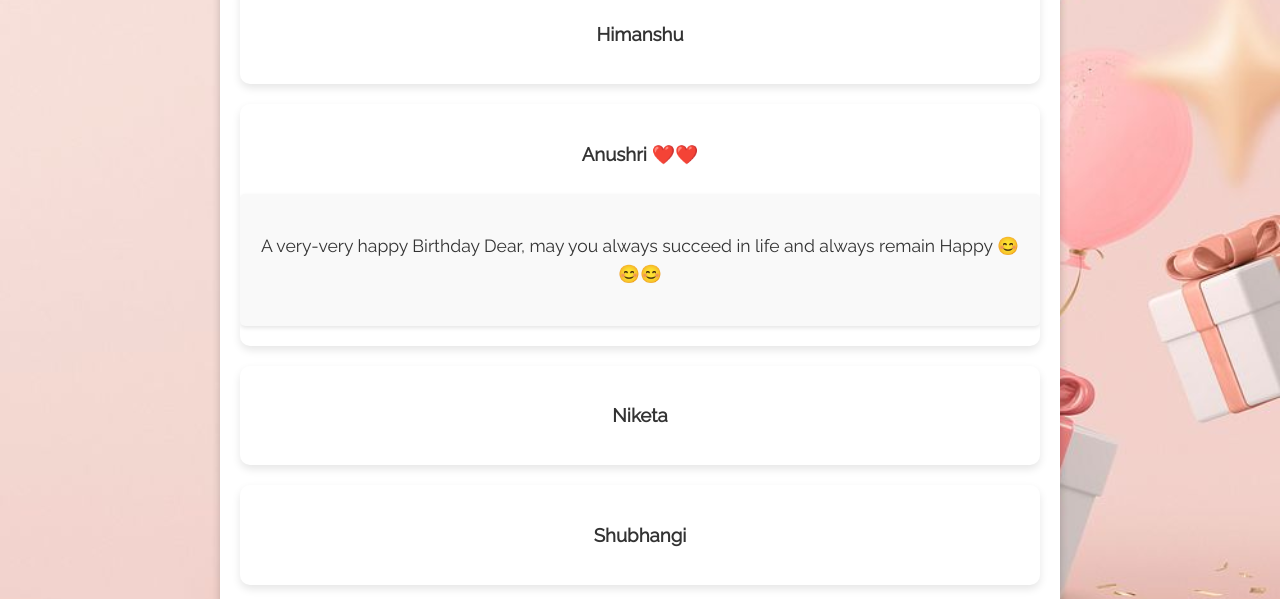
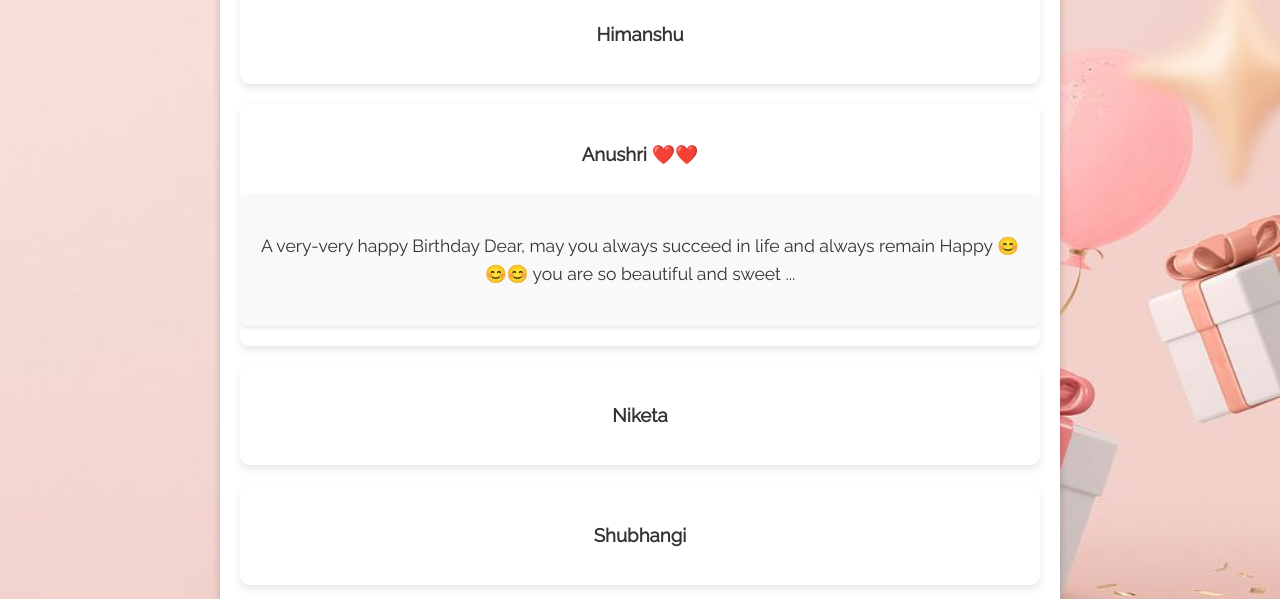
Before and after one commit to Amritsaha0/ls, a plain HTML site: page wishes.html in a window 1280 px wide. Both pictures are taken after a click on the element "Anushri ❤️❤️". Shown: the part 201-800 px from the top of the page. Drawn offline with Linux system fonts and the light colour scheme.

Commit message:
Update wishes.html

```diff
--- a/wishes.html
+++ b/wishes.html
@@ -206,7 +206,8 @@
             <div class="wish-card" onclick="toggleWishDetails(this)">
                 <h3>Anushri ❤️❤️</h3>
                 <div class="wish-details">
-                    <p>A very-very happy Birthday Dear, may you always succeed in life and always remain Happy 😊😊😊 </p>
+                    <p>A very-very happy Birthday Dear, may you always succeed in life and always remain Happy 😊😊😊 you are so beautiful and sweet ...
+                    </p>
                 </div>
             </div>
             <div class="wish-card" onclick="toggleWishDetails(this)">
```
